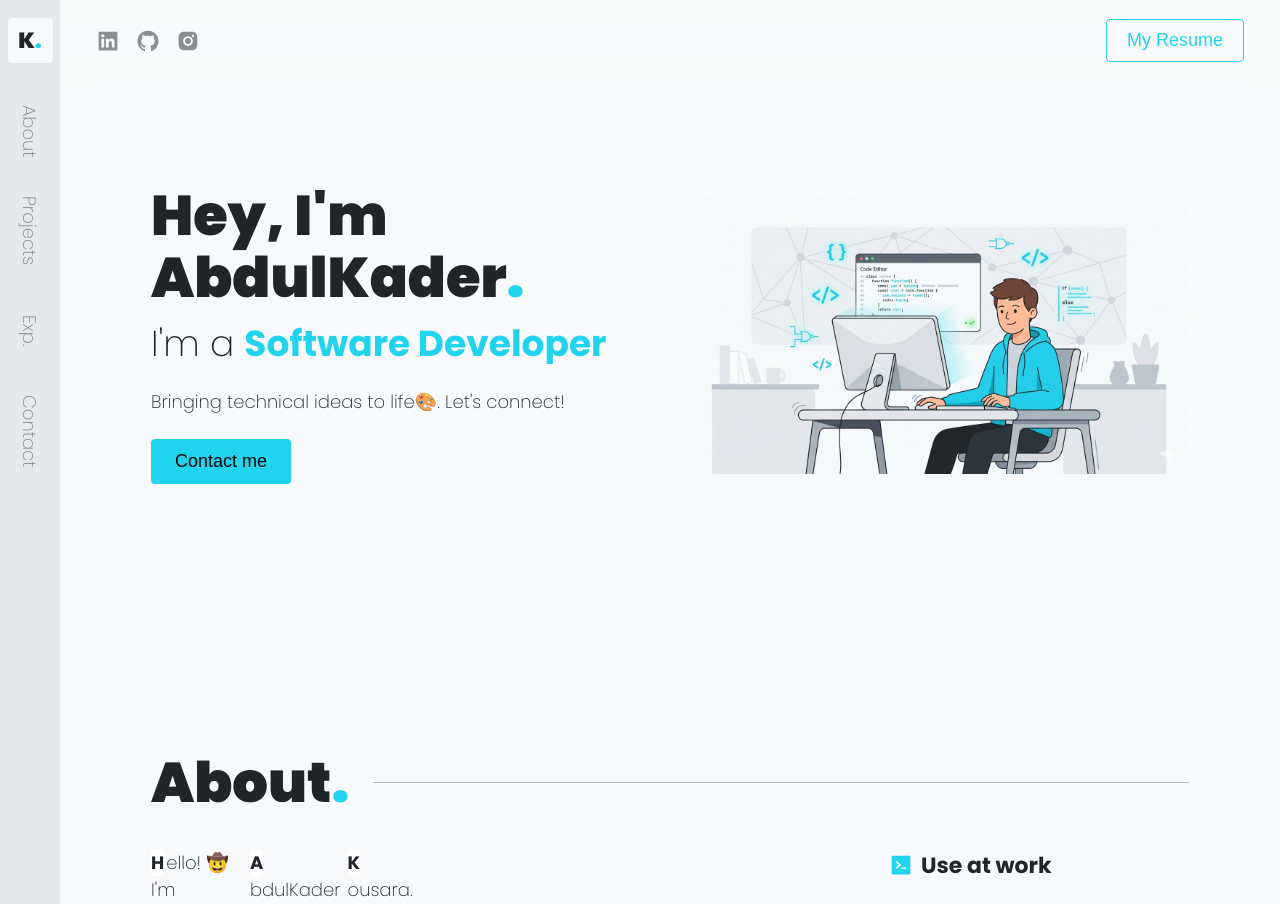
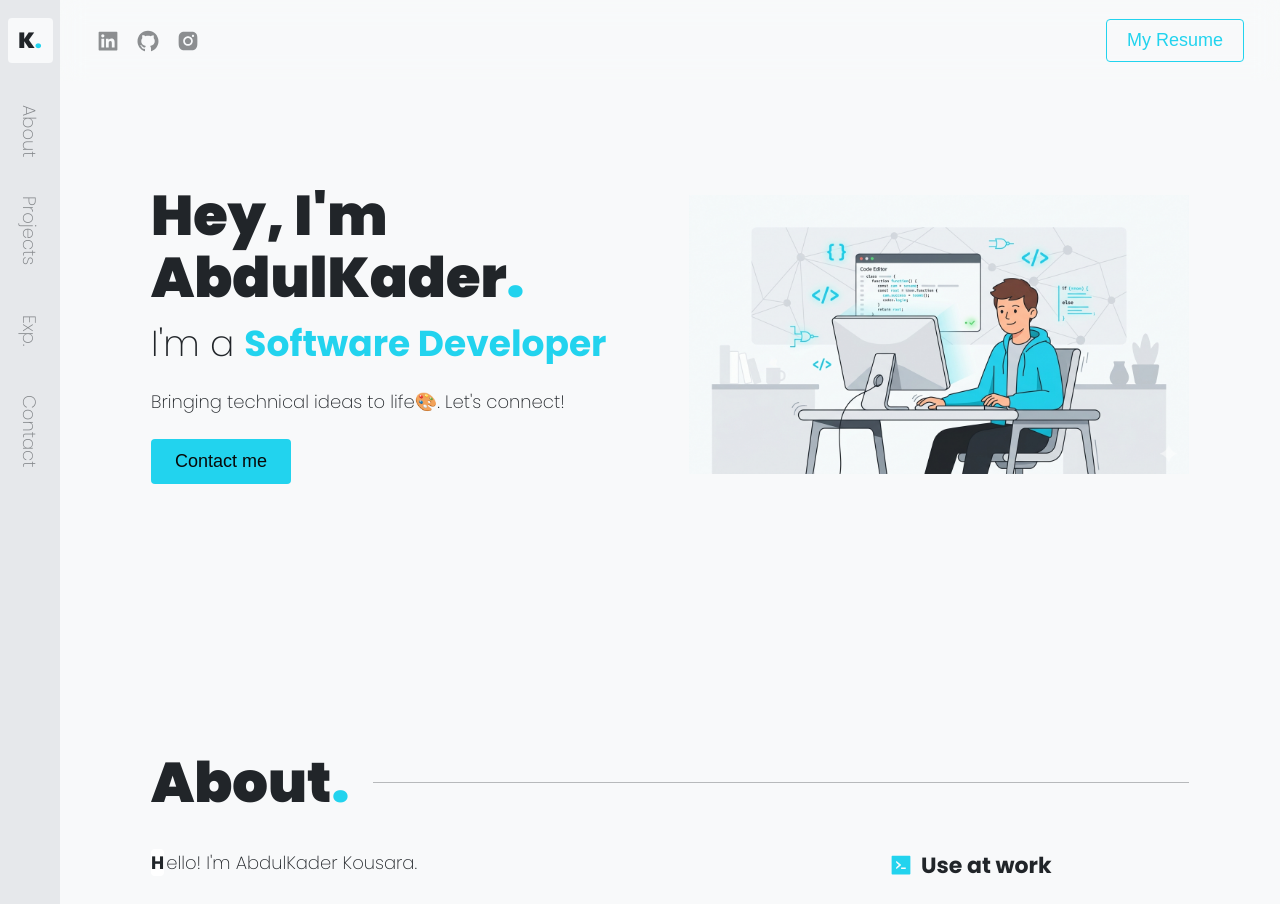
Before and after one commit to abdulkousara-droid/Portfolio, a Next.js app: page / in a window 1280 px wide. Shown: the top 904 px of the page. Built offline with nearby package versions, Linux system fonts and the light colour scheme.

Commit message:
minor fix

```diff
--- a/components/About/About.tsx
+++ b/components/About/About.tsx
@@ -13,9 +13,9 @@ export const About = () => {
                 <div>
                     <Reveal>
                         <><div className={`${styles.name} ${styles.aboutText}`}>
-                            <div className={styles.highlightFirstLetter}>Hello! 🤠 I&apos;m</div>
-                            <div className={styles.highlightFirstLetter}>AbdulKader</div>
-                            <div className={styles.highlightFirstLetter}>Kousara.</div>
+                            <div className={styles.highlightFirstLetter}>Hello! I&apos;m AbdulKader Kousara.</div>
+                            {/* <div className={styles.highlightFirstLetter}>AbdulKader</div>
+                            <div className={styles.highlightFirstLetter}>Kousara.</div> */}
                         </div>
                         <p className={styles.aboutText}>
                             highly motivated and passionate software developer.
```
